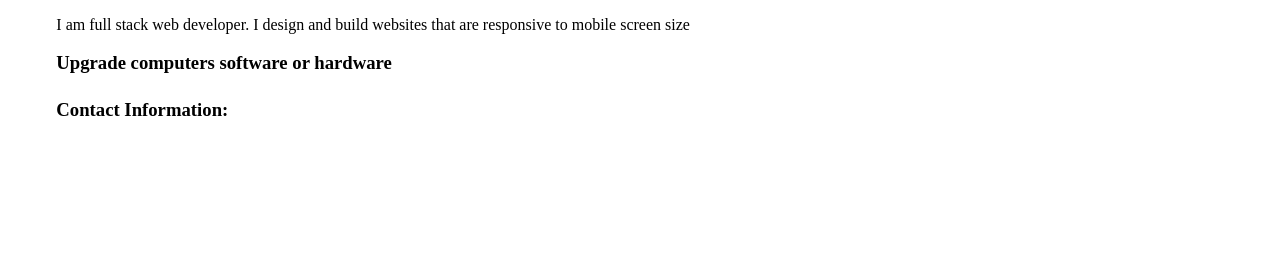
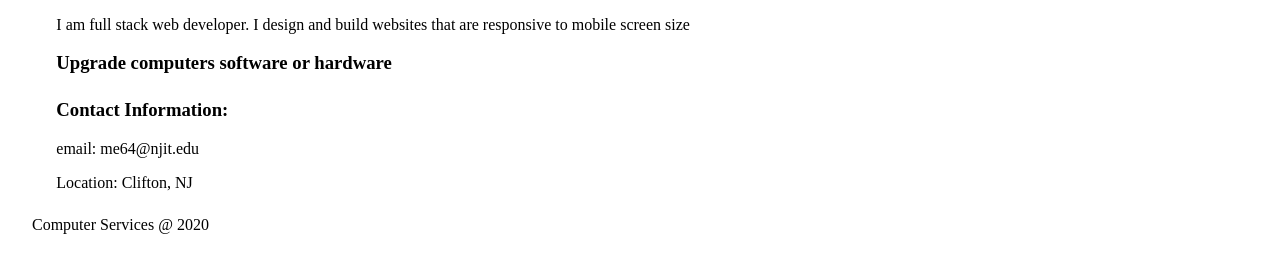
Before and after one commit to Mohamed-Essamaali/pc-for-sale, a plain HTML site: page index.html in a window 1280 px wide. Shown: the part 1180-1446 px from the top of the page. Before the commit the page ends 1333 px from the top, so only its background shows below. Drawn offline with Linux system fonts and the light colour scheme.

Commit message:
added contact information

```diff
--- a/index.html
+++ b/index.html
@@ -58,6 +58,9 @@
     </section>
     <section id='contact'>
         <h3>Contact Information: </h3>
+        <p>email: me64@njit.edu</p>
+        <p>Location: Clifton, NJ </p>
     </section>
+     <p>Computer Services @ 2020</p>
 
 </body>
```
